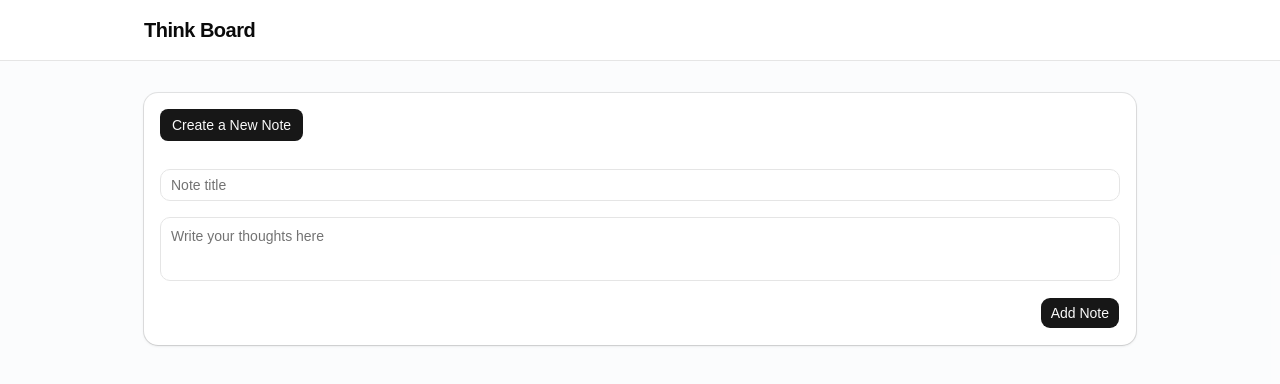
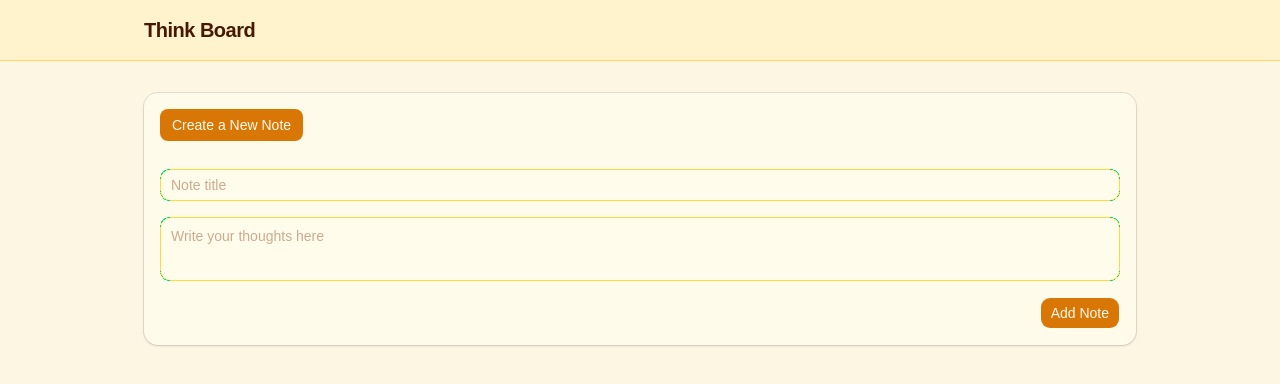
Before and after one commit to sina-afsahi/QBC-think-board-project, a React (Vite) app: page / in a window 1280 px wide. Shown: the top 384 px of the page. Built offline with nearby package versions, Linux system fonts and the light colour scheme.

Commit message:
feat: apply color

```diff
--- a/src/App.tsx
+++ b/src/App.tsx
@@ -2,16 +2,17 @@ import { NoteForm } from "@/components/notes/NoteForm";
 
 const App = () => {
   return (
-    <div className="min-h-screen bg-slate-50/50">
-      <header className="border-b bg-white sticky top-0 z-10">
+    <div className="min-h-screen bg-background">
+      {/* Header Section */}
+      <header className="border-b border-amber-300/70 bg-amber-100/80 backdrop-blur-sm sticky top-0 z-10">
         <div className="container mx-auto max-w-5xl px-4 py-4 flex items-center justify-between">
-          <div className="flex items-center gap-2.5">
-            <div>
-              <h1 className="text-xl font-bold tracking-tight">Think Board</h1>
-            </div>
-          </div>
+          <h1 className="text-xl font-bold tracking-tight text-amber-950">
+            Think Board
+          </h1>
         </div>
       </header>
+
+      {/* Main Content */}
       <main className="container mx-auto max-w-5xl px-4 py-8">
         <NoteForm />
       </main>
--- a/src/components/notes/NoteForm.tsx
+++ b/src/components/notes/NoteForm.tsx
@@ -5,7 +5,7 @@ import { Textarea } from "@/components/ui/textarea";
 
 export const NoteForm = () => {
   return (
-    <Card className="mb-8 shadow-sm">
+    <Card className="mb-8 shadow-sm border-amber-300/80 bg-card">
       <CardHeader className="pb-3">
         <CardTitle className="bg-primary text-primary-foreground px-3 py-1.5 rounded-md text-sm font-medium w-fit">
           Create a New Note
@@ -14,13 +14,16 @@ export const NoteForm = () => {
       <CardContent>
         <form onSubmit={(e) => e.preventDefault()} className="space-y-4">
           <div>
-            <Input placeholder="Note title" className="font-medium" />
+            <Input
+              placeholder="Note title"
+              className="font-medium bg-amber-50/70 border-amber-300/90 placeholder:text-amber-900/40"
+            />
           </div>
           <div>
             <Textarea
               placeholder="Write your thoughts here"
               rows={4}
-              className="resize-none"
+              className="resize-none bg-amber-50/70 border-amber-300/90 placeholder:text-amber-900/40"
             />
           </div>
           <div className="flex justify-end">
--- a/src/index.css
+++ b/src/index.css
@@ -5,22 +5,30 @@
 
 @custom-variant dark (&:is(.dark *));
 
+:root {
+  --background: #fdf6e3;
+  --foreground: #292524;
+  --card: #fffbeb;
+  --card-foreground: #292524;
+  --popover: #fffbeb;
+  --popover-foreground: #292524;
+  --primary: #d97706;
+  --primary-foreground: #fffbeb;
+  --secondary: #fde68a;
+  --secondary-foreground: #92400e;
+  --muted: #fef3c7;
+  --muted-foreground: #78716c;
+  --accent: #fde68a;
+  --accent-foreground: #92400e;
+  --destructive: #e11d48;
+  --border: #f59e0b;
+  --input: #f59e0b;
+  --ring: #d97706;
+  --radius: 0.625rem;
+}
+
 @theme inline {
-    --font-heading: var(--font-sans);
-    --font-sans: 'Geist Variable', sans-serif;
-    --color-sidebar-ring: var(--sidebar-ring);
-    --color-sidebar-border: var(--sidebar-border);
-    --color-sidebar-accent-foreground: var(--sidebar-accent-foreground);
-    --color-sidebar-accent: var(--sidebar-accent);
-    --color-sidebar-primary-foreground: var(--sidebar-primary-foreground);
-    --color-sidebar-primary: var(--sidebar-primary);
-    --color-sidebar-foreground: var(--sidebar-foreground);
-    --color-sidebar: var(--sidebar);
-    --color-chart-5: var(--chart-5);
-    --color-chart-4: var(--chart-4);
-    --color-chart-3: var(--chart-3);
-    --color-chart-2: var(--chart-2);
-    --color-chart-1: var(--chart-1);
+  --font-sans: "Geist Variable", sans-serif;
   --color-ring: var(--ring);
   --color-input: var(--input);
   --color-border: var(--border);
@@ -43,78 +51,6 @@
   --radius-md: calc(var(--radius) * 0.8);
   --radius-lg: var(--radius);
   --radius-xl: calc(var(--radius) * 1.4);
-    --radius-2xl: calc(var(--radius) * 1.8);
-    --radius-3xl: calc(var(--radius) * 2.2);
-    --radius-4xl: calc(var(--radius) * 2.6);
-}
-
-:root {
-    --background: oklch(1 0 0);
-    --foreground: oklch(0.145 0 0);
-    --card: oklch(1 0 0);
-    --card-foreground: oklch(0.145 0 0);
-    --popover: oklch(1 0 0);
-    --popover-foreground: oklch(0.145 0 0);
-    --primary: oklch(0.205 0 0);
-    --primary-foreground: oklch(0.985 0 0);
-    --secondary: oklch(0.97 0 0);
-    --secondary-foreground: oklch(0.205 0 0);
-    --muted: oklch(0.97 0 0);
-    --muted-foreground: oklch(0.556 0 0);
-    --accent: oklch(0.97 0 0);
-    --accent-foreground: oklch(0.205 0 0);
-    --destructive: oklch(0.577 0.245 27.325);
-    --border: oklch(0.922 0 0);
-    --input: oklch(0.922 0 0);
-    --ring: oklch(0.708 0 0);
-    --chart-1: oklch(0.87 0 0);
-    --chart-2: oklch(0.556 0 0);
-    --chart-3: oklch(0.439 0 0);
-    --chart-4: oklch(0.371 0 0);
-    --chart-5: oklch(0.269 0 0);
-    --radius: 0.625rem;
-    --sidebar: oklch(0.985 0 0);
-    --sidebar-foreground: oklch(0.145 0 0);
-    --sidebar-primary: oklch(0.205 0 0);
-    --sidebar-primary-foreground: oklch(0.985 0 0);
-    --sidebar-accent: oklch(0.97 0 0);
-    --sidebar-accent-foreground: oklch(0.205 0 0);
-    --sidebar-border: oklch(0.922 0 0);
-    --sidebar-ring: oklch(0.708 0 0);
-}
-
-.dark {
-    --background: oklch(0.145 0 0);
-    --foreground: oklch(0.985 0 0);
-    --card: oklch(0.205 0 0);
-    --card-foreground: oklch(0.985 0 0);
-    --popover: oklch(0.205 0 0);
-    --popover-foreground: oklch(0.985 0 0);
-    --primary: oklch(0.922 0 0);
-    --primary-foreground: oklch(0.205 0 0);
-    --secondary: oklch(0.269 0 0);
-    --secondary-foreground: oklch(0.985 0 0);
-    --muted: oklch(0.269 0 0);
-    --muted-foreground: oklch(0.708 0 0);
-    --accent: oklch(0.269 0 0);
-    --accent-foreground: oklch(0.985 0 0);
-    --destructive: oklch(0.704 0.191 22.216);
-    --border: oklch(1 0 0 / 10%);
-    --input: oklch(1 0 0 / 15%);
-    --ring: oklch(0.556 0 0);
-    --chart-1: oklch(0.87 0 0);
-    --chart-2: oklch(0.556 0 0);
-    --chart-3: oklch(0.439 0 0);
-    --chart-4: oklch(0.371 0 0);
-    --chart-5: oklch(0.269 0 0);
-    --sidebar: oklch(0.205 0 0);
-    --sidebar-foreground: oklch(0.985 0 0);
-    --sidebar-primary: oklch(0.488 0.243 264.376);
-    --sidebar-primary-foreground: oklch(0.985 0 0);
-    --sidebar-accent: oklch(0.269 0 0);
-    --sidebar-accent-foreground: oklch(0.985 0 0);
-    --sidebar-border: oklch(1 0 0 / 10%);
-    --sidebar-ring: oklch(0.556 0 0);
 }
 
 @layer base {
@@ -122,9 +58,6 @@
     @apply border-border outline-ring/50;
   }
   body {
-    @apply bg-background text-foreground;
-    }
-  html {
-    @apply font-sans;
+    @apply bg-background text-foreground font-sans;
   }
 }
```
Lines whose indentation alone changed are shown as unchanged.
